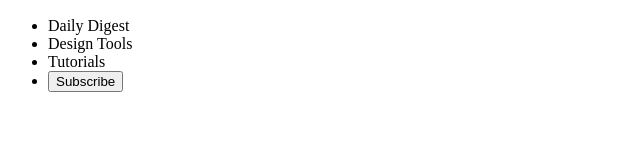
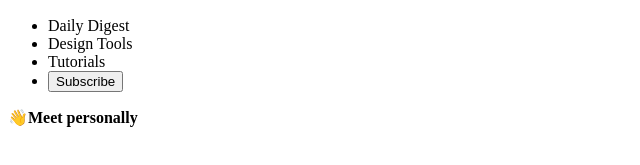
Before and after one commit to Fionablac/A-minimal-vlog-template, a plain HTML site: page index.html in a window 1280 px wide. Shown: the part 35-200 px from the top of the page, without its empty margins (0-640 px from the left). Drawn offline with Linux system fonts and the light colour scheme.

Commit message:
hero section

```diff
--- a/index.html
+++ b/index.html
@@ -7,6 +7,7 @@
 </head>
 
 <body>
+    <section id="haeder-section">
     <header>
         <img src="asset/images/personally-logo.svg" alt="vlog logo">
         <nav>
@@ -22,6 +23,13 @@
             </ul>
         </nav>
     </header>
-
+    </section>
+    <!-- hero section -->
+     <section>
+        <div>
+            <span></span>
+            <p>👋<b>Meet personally</b></p>
+        </div>
+     </section>
 </body>
 </html>
```
